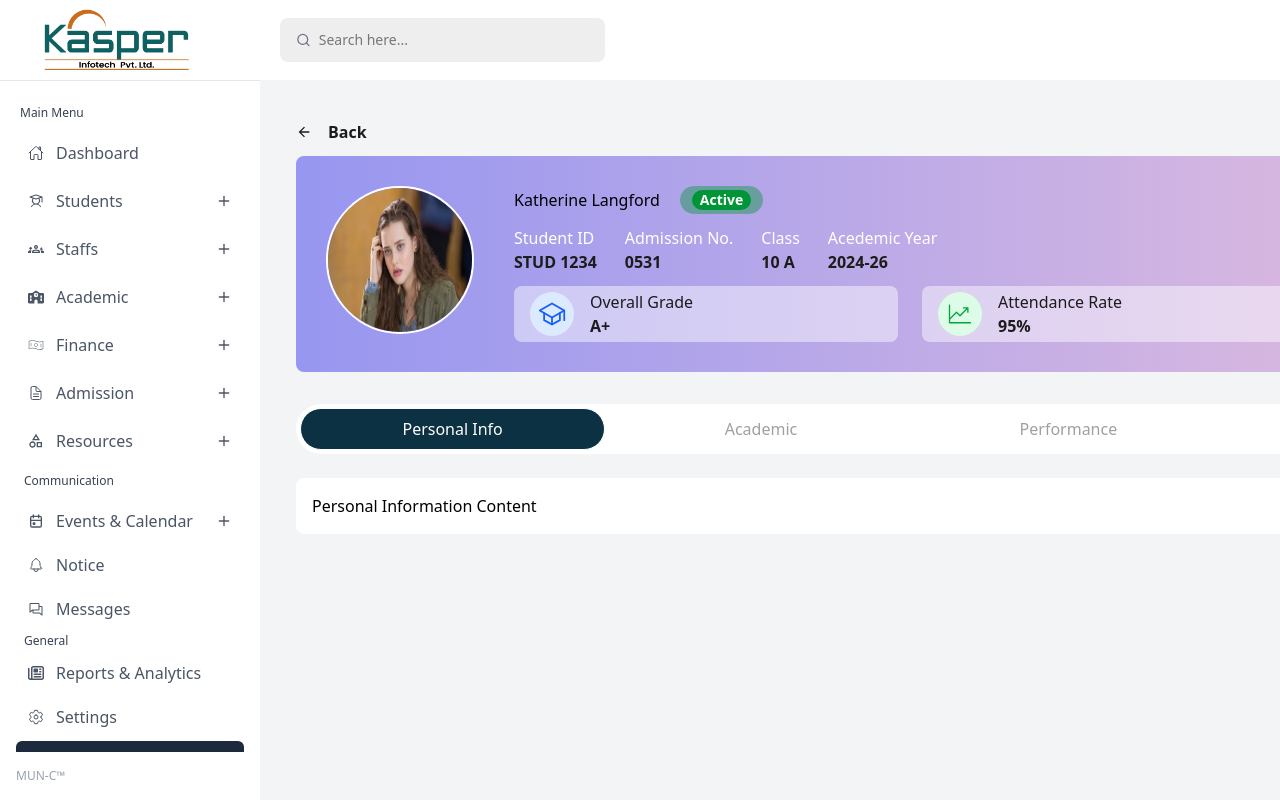
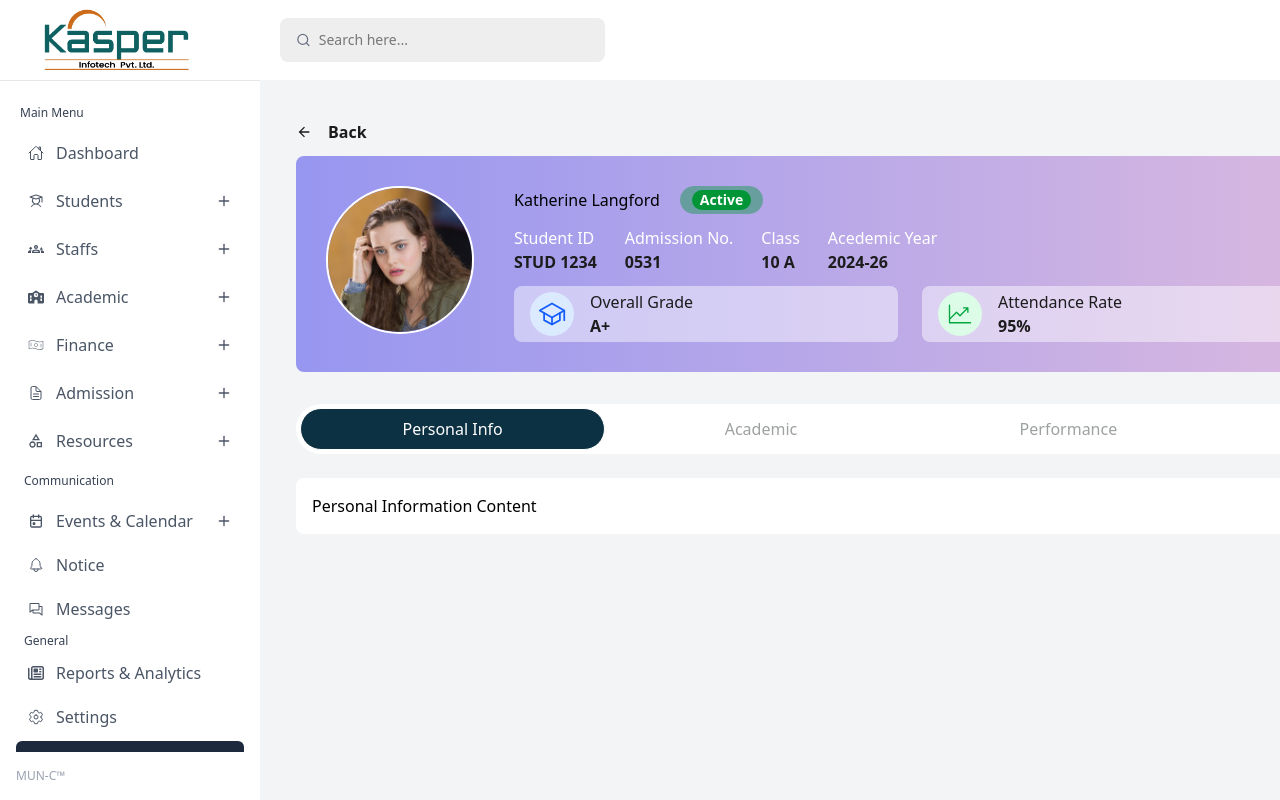
Before and after one commit to codesaurabhk/SMS_new, a React (Vite) app in the folder client/: page /Studentdetails in a window 1280 px wide. Shown: the top 800 px of the page. Built offline with nearby package versions, Linux system fonts and the light colour scheme.

Commit message:
added link

```diff
--- a/client/src/page/Student/StudentDetails.jsx
+++ b/client/src/page/Student/StudentDetails.jsx
@@ -10,6 +10,7 @@
 
 /** <------------------------------------ images -------------------------------> */
 import langford from "../../assets/images/langford.jpg";
+import { Link } from "react-router-dom";
 
 function DetailsContent({ active }) {
   switch (active) {
@@ -36,8 +37,6 @@
 function StudentDetails() {
   const [active, setActive] = useState("Personal Info");
 
-
-
   const baseBtn = "gap-8 flex justify-around w-full items-center";
 
   const activeBtn =
@@ -50,7 +49,9 @@
     <div className="p-4">
       <div className="flex gap-4 items-center text-[#1C1C1C] font-semibold">
         <span>
-          <IoMdArrowBack />
+          <Link to="/students">
+            <IoMdArrowBack />
+          </Link>
         </span>
         <span>Back</span>
       </div>
@@ -62,7 +63,7 @@
               <img
                 src={langford}
                 alt="langford"
-                className="w-full h-full object-fill "
+                className="w-full h-full object-cover "
               />
             </div>
           </div>
```
